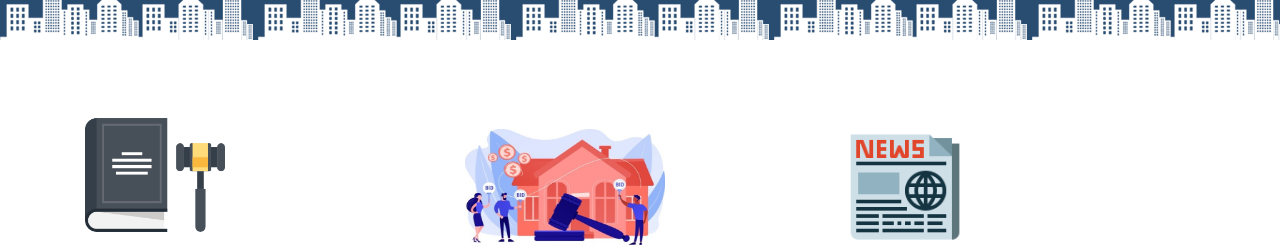
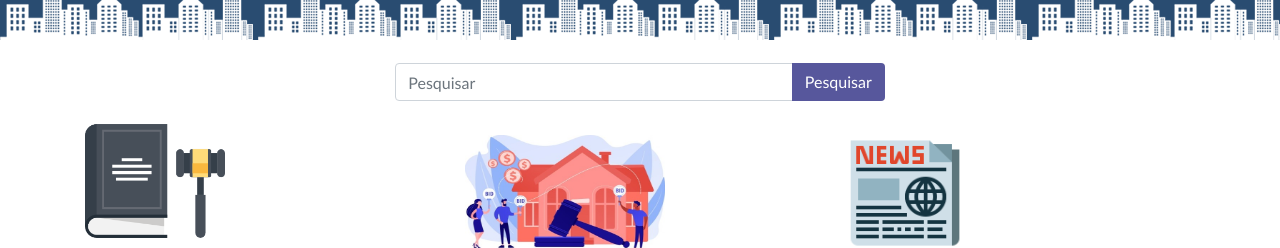
Before and after one commit to ICEI-PUC-Minas-PMV-ADS/pmv-ads-2021-2-e1-proj-web-t3-portallicitacao, a plain HTML site: page src/index.html in a window 1280 px wide. Shown: the part 141-389 px from the top of the page. Drawn offline with nearby package versions, Linux system fonts and the light colour scheme.

Commit message:
Descartar

```diff
--- a/src/css/estilo.css
+++ b/src/css/estilo.css
@@ -24,8 +24,20 @@ body{
 	width: 60px;
 }
 
-.secao-inicial{
-    margin-top: 100px;
+.content{
+    width: 90%;
+    margin: auto;
+    padding: 10px;
+}
+
+.pesquisa-pagina{
+	width: 50%;
+	margin: auto;
+}
+
+.btn-pesquisa{
+	background-color: rgb(87, 87, 156);
+	color: white;
 }
 
 .img-fluid{
--- a/src/css/noticias.css
+++ b/src/css/noticias.css
@@ -29,8 +29,6 @@ header{
     width: 90%;
     margin: auto;
     padding: 10px;
-    /* border: #000 1px solid; */
-    /* background-color: burlywood; */
 }
 
 .container-jumbotron img{
@@ -38,6 +36,16 @@ header{
 	height: 180px;
 	float: right;
 	padding-left: 10px;
+}
+
+.btn-pesquisa{
+	background-color: rgb(87, 87, 156);
+	color: white;
+}
+
+#lnk-ver-completa{
+	display: none;
+	font-size: 11px;
 }
 
 #demo{
--- a/src/index.html
+++ b/src/index.html
@@ -52,24 +52,17 @@
                     </div>
                 </div>
             </nav>
-            <!-- Início do conteiner -->
-            <!-- <div id="container">
-                <div class="row">
-                    <div id="topo" class="col-md-4">
-                        <img class="logo" src="imagens/logo.png" alt="">
-                    </div>
-                    <div class="cls-login col-md-4" align="center">
-                        <span class="far fa-user-circle fa-3x"></span>
-                        <p class="pt-2">Entrar</p>
-                    </div>
-                    <div class="col-md-4" align="center">
-                        <img class="topo" src="imagens/detalhe-topo.png" alt="Continente brasileiro">
-                    </div>
-                </div>
-            </div> -->
         </header>
         <section>
             <div class="container marketing secao-inicial">
+                <div class="content">
+                    <div class="input-group mt-5 pesquisa-pagina">
+                        <input class="form-control" type="text" placeholder="Pesquisar" >
+                        <div class="input-group-append">
+                            <button class="btn btn-pesquisa" type="submit">Pesquisar</button>
+                        </div>
+                    </div>
+                </div>
                 <div class="row">
                     <div class="col-lg-4">
                         <img class="img-fluid img-lei d-flex" src="imagens/lei.png" alt="Lei sobre licitações">
```
Also changed, not shown: src/js/pg-noticia.js (added, +12 -0 lines), src/lista-noticias.html (+6 -4 lines), src/tcu-leiloes-aeroportos.html (+0 -1 lines).
